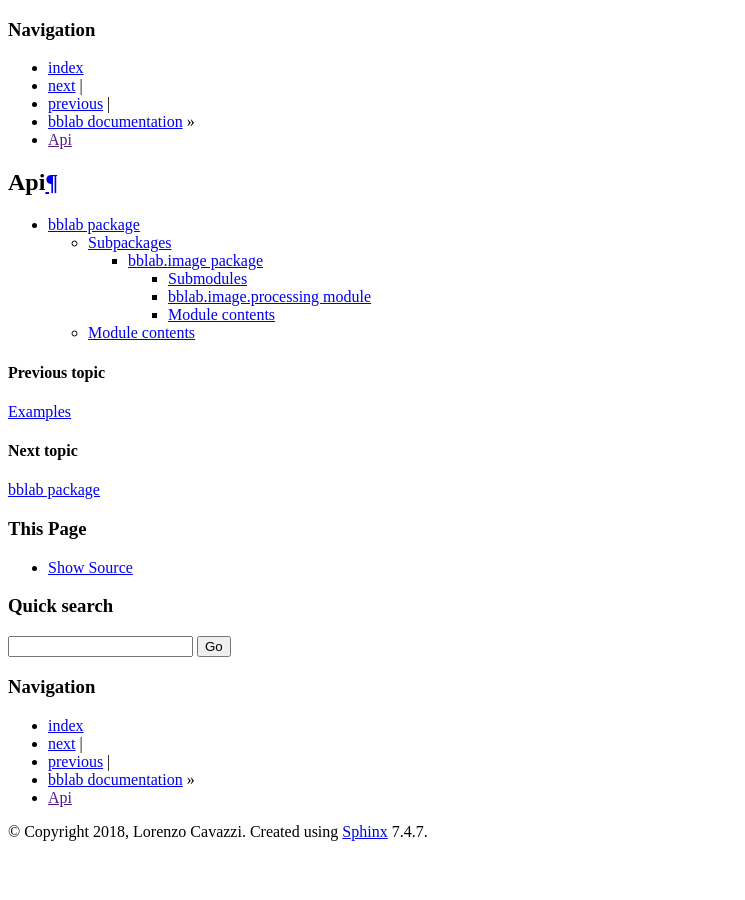
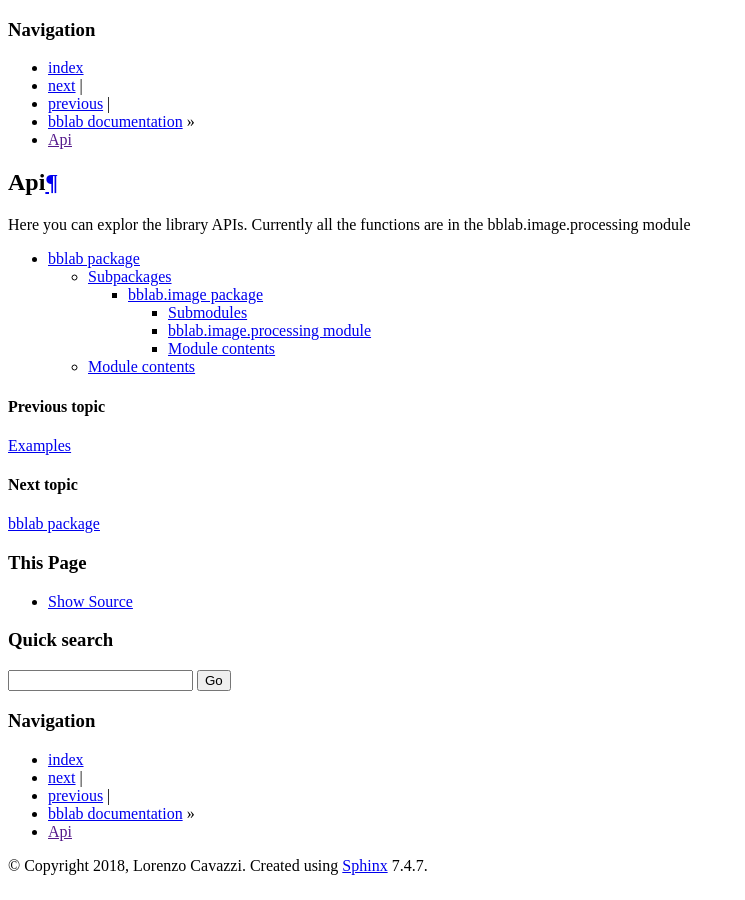
Before and after one commit to lorenzo-cavazzi/bblab, a Sphinx documentation site: the page built from docs/source/modules.rst, in a window 1280 px wide. Shown: the whole page, without its empty margins (0-745 px from the left). Built offline with Sphinx 7.4.7, drawn with Linux system fonts in a browser that asks for light colours; formulas are drawn with MathJax 3.

Commit message:
docs minor update

```diff
--- a/docs/source/modules.rst
+++ b/docs/source/modules.rst
@@ -1,5 +1,9 @@
 Api
 ===
+
+Here you can explor the library APIs. Currently all the functions are in the
+bblab.image.processing module
+
 
 .. toctree::
    :maxdepth: 4
```
Also changed, not shown: 18 other files.
